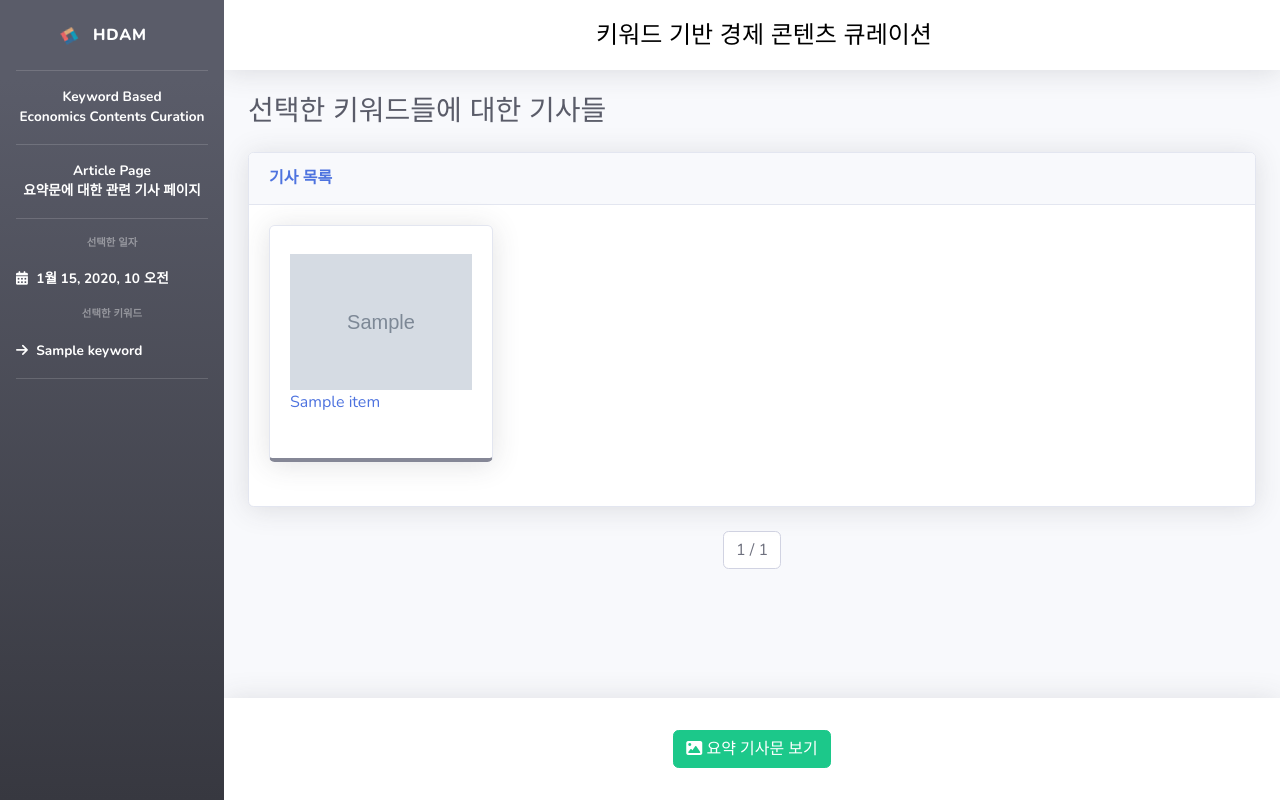
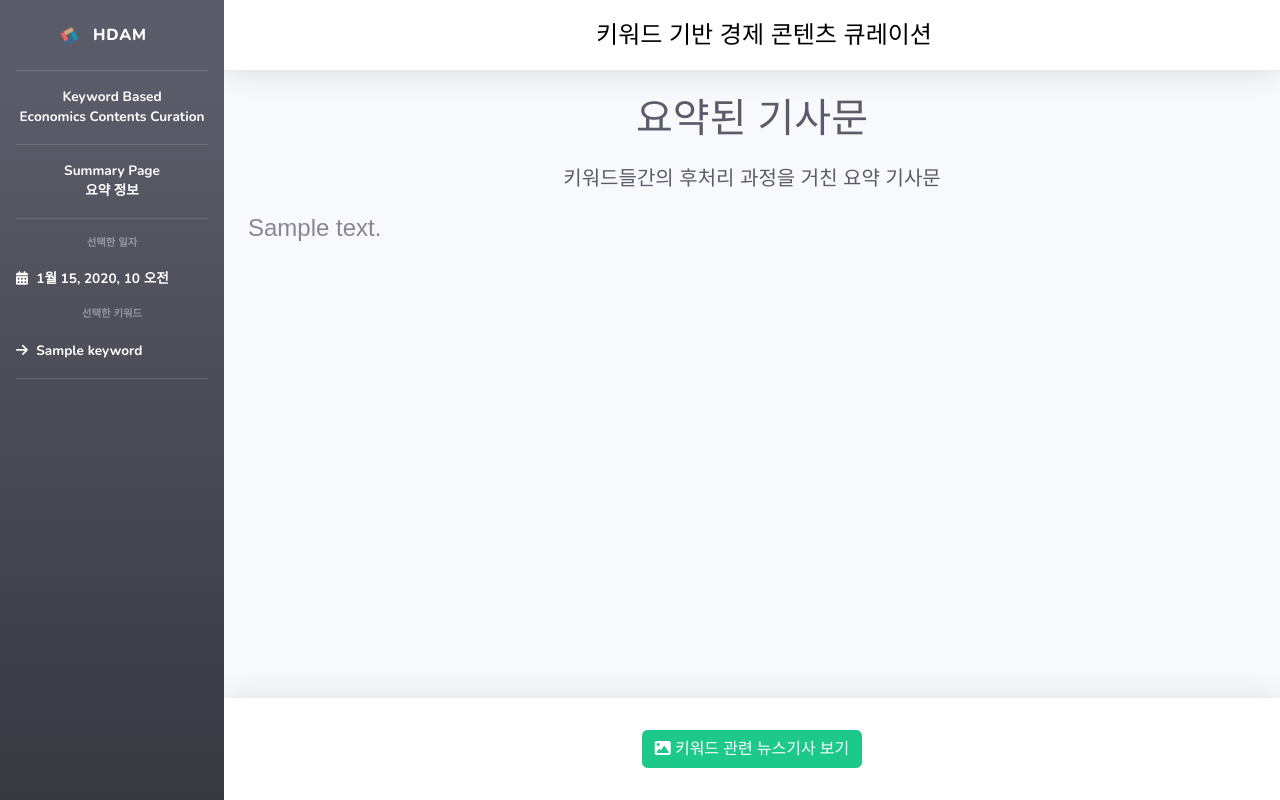
Before and after one commit to HBNU-SWUNIV/come-capstone23-hdam, a Django app: template 003 Code/Django_Project_HDAM/templates/Main/keyword_summary.html in a window 1280 px wide. Run offline with Django 3.2, Linux system fonts and the light colour scheme; the template is opened without the code that fills it: most values are stand-ins (such as "Sample title", 1, 10 or a date in 2020); grey boxes marked "Sample" are stand-in pictures; some libraries are stand-ins or nearby versions; some web fonts are replaced.

Commit message:
WEB : 임시로 요약문 띄워주는 태그 추가

```diff
--- a/003 Code/Django_Project_HDAM/templates/Main/keyword_img.html
+++ b/003 Code/Django_Project_HDAM/templates/Main/keyword_img.html
@@ -3,7 +3,7 @@
 <html lang="ko">
 <head>
     <meta charset="UTF-8">
-    <title>요약문 관련 기사 정보</title>
+    <title>Article Page</title>
     <meta name="viewport" content="width=device-width, initial-scale=1, shrink-to-fit=no">
 
      <!-- Custom fonts for this template-->
--- a/003 Code/Django_Project_HDAM/templates/Main/keyword_summary.html
+++ b/003 Code/Django_Project_HDAM/templates/Main/keyword_summary.html
@@ -3,7 +3,7 @@
 <html lang="ko">
 <head>
     <meta charset="UTF-8">
-    <title>요약문 관련 기사 정보</title>
+    <title>Summary Page</title>
     <meta name="viewport" content="width=device-width, initial-scale=1, shrink-to-fit=no">
 
      <!-- Custom fonts for this template-->
@@ -16,9 +16,15 @@
     <link rel="stylesheet" type="text/css" href="{% static 'css/fonts.css' %}">
     <!-- Custom styles for this template-->
     <link href="{%static 'css/main.css'%}" rel="stylesheet" />
+    <!--Word Cloud-->
+    <!--<script src="http://ajax.googleapis.com/ajax/libs/jquery/1.4.4/jquery.js"></script>-->
+    <!--최신버전-->
+    <script src="https://ajax.googleapis.com/ajax/libs/jquery/3.5.1/jquery.min.js"></script>
 
 
 </head>
+<!--<i class="fa-solid fa-arrow-right"></i> 화살표 fontawsome-->
+<!--<i class="fa-solid fa-square"></i> 네모 fontawesome-->
 <body id="page-top">
 
     <!-- Page Wrapper -->
@@ -51,8 +57,8 @@
             <!-- Nav Item - Dashboard -->
             <li class="nav-item active">
                 <a class="nav-link" href="#" style="pointer-events: none;">
-                    <span class="d-flex justify-content-center">Article Page</span>
-                    <span class="d-flex justify-content-center">요약문에 대한 관련 기사 페이지</span>
+                    <span class="d-flex justify-content-center">Summary Page</span>
+                    <span class="d-flex justify-content-center">요약 정보</span>
                 </a>
             </li>
 
@@ -77,6 +83,7 @@
                 <span>선택한 키워드</span>
             </div>
 
+            <!-- 내가 선택했던 키워드가 무엇인지 보여주는 PART-->
             {% for keyword in selected_keywords %}
                 <li class="nav-item active">
                     <a class="nav-link">
@@ -99,7 +106,6 @@
             <!-- Main Content -->
             <div id="content">
 
-               <!-- TopNavbar -->
                 <nav class="navbar navbar-expand navbar-light bg-white topbar mb-4 static-top shadow justify-content-center">
                     <div class="text-center ml-4 mt-2">
                         <a href="{% url 'main' %}" style="text-decoration: none; color: black;">
@@ -113,94 +119,27 @@
                 <div class="container-fluid">
 
                     <!-- Page Heading (NavBar와 똑같은 단어)-->
-                    <div class="d-sm-flex align-items-center justify-content-between mb-4">
-                        <h1 class="h3 mb-0 text-gray-800">선택한 키워드들에 대한 기사들</h1>
+                    <div class="d-sm-flex align-items-center justify-content-center mb-4">
+                        <h1 class="h1 mb-0 text-gray-800">요약된 기사문</h1>
+                    </div>
+                    <div class="d-sm-flex align-items-center justify-content-center mb-4">
+                        <h1 class="h5 mb-0 text-gray-800">키워드들간의 후처리 과정을 거친 요약 기사문</h1>
                     </div>
 
-                    <!--Begin of Big Card-->
-                    <div class="card shadow mb-4">
-                        <!--Big Card Head-->
-                        <div class="card-header py-3">
-                            <h6 class="m-0 font-weight-bold text-primary">기사 목록</h6>
-                        </div>
-                        <!--Begin of Big Card Body-->
-                        <div class="card-body">
-                            <div class="row">
-                                {% for item in page_obj %}
-                                    <!-- Begin of Small Card-->
-                                    <div class="col-xl-3 col-md-6 mb-4">
-                                        <div class="card border-bottom-secondary shadow h-100 py-2">
-                                            <!--Begin of Small Card Body-->
-                                            <div class="card-body">
-                                                <img src="{{item.THUMBNAIL}}" alt="image" class="img-fluid" />
-                                                <p>
-                                                    <a
-                                                        class="text-center"
-                                                        target="_blank"
-                                                        href="{{item.URL}}">
-                                                        {{item.TITLE}}
-                                                    </a>
-                                                </p>
-                                            </div>
-                                            <!--End of Small Card Body-->
-                                        </div>
-                                    </div>
-                                    <!-- End of Small Card-->
-
-                                    <!-- 2행 4열로 하기 위해 -->
-                                    {% if forloop.counter|divisibleby:4 and not forloop.last %}
-                                        </div><div class="row">
-                                    {% endif %}
-                                {% endfor %}
-                            </div> <!-- End of the last row -->
-                        </div>
-                        <!--End of Big Card Body-->
-                    </div>
-                    <!--End of Big Card-->
-
-                    <!--Begin of Page Selector-->
-                    <div class="d-sm-flex align-items-center justify-content-center mb-4">
-                        <div class="pagination d-flex align-items-center">
-                            {% if page_obj.has_previous %}
-                                <a class="btn btn-primary" href="?page=1">
-                                    <i class="fa-solid fa-angles-left"></i>
-                                </a>
-                                <a class="btn btn-primary" href="?page={{ page_obj.previous_page_number }}">
-                                    <i class="fa-solid fa-angle-left"></i>
-                                </a>
-                            {% endif %}
-
-                            <!-- Page Number Display -->
-                            <div class="form-control text-center mx-3 w-auto">
-                                <span>{{ page_obj.number }}</span> /
-                                <span>{{ page_obj.paginator.num_pages }}</span>
-                            </div>
-
-                            {% if page_obj.has_next %}
-                                <a class="btn btn-primary" href="?page={{ page_obj.next_page_number }}">
-                                    <i class="fa-solid fa-angle-right"></i>
-                                </a>
-                                <a class="btn btn-primary" href="?page={{ page_obj.paginator.num_pages }}">
-                                    <i class="fa-solid fa-angles-right"></i>
-                                </a>
-                            {% endif %}
-                        </div>
-                    </div>
-                    <!--End of Page Selector-->
-
-
+                    <!--후처리된 결과값을 보여준다 (미완).-->
+                    <h1 class="h4">{{result_content}}</h1>
 
                 </div>
                 <!--End Page content-->
             </div>
             <!-- End of Main Content -->
 
-            <!-- Footer 다시 요약문 관련 페이지로 넘어가는 버튼 -->
+            <!-- Footer 키워드 관련 뉴스 기사를 모아서 볼 수 있는 화면으로 넘어가는 페이지 -->
             <footer class="sticky-footer bg-white shadow">
-                <div class="container text-center my-auto mx-auto">
-                        <a class="btn btn-success" href="{% url 'main_sum' date=date keyword=keyword %}">
+                <div class="container text-center my-auto">
+                        <a class="btn btn-success" href="{% url 'main_img' date=date keyword=keyword%}?page=1">
                             <i class="fa-solid fa-image"> </i>
-                            <span> 요약 기사문 보기</span>
+                            <span> 키워드 관련 뉴스기사 보기</span>
                         </a>
                 </div>
             </footer>
```
Lines whose indentation alone changed are shown as unchanged.
